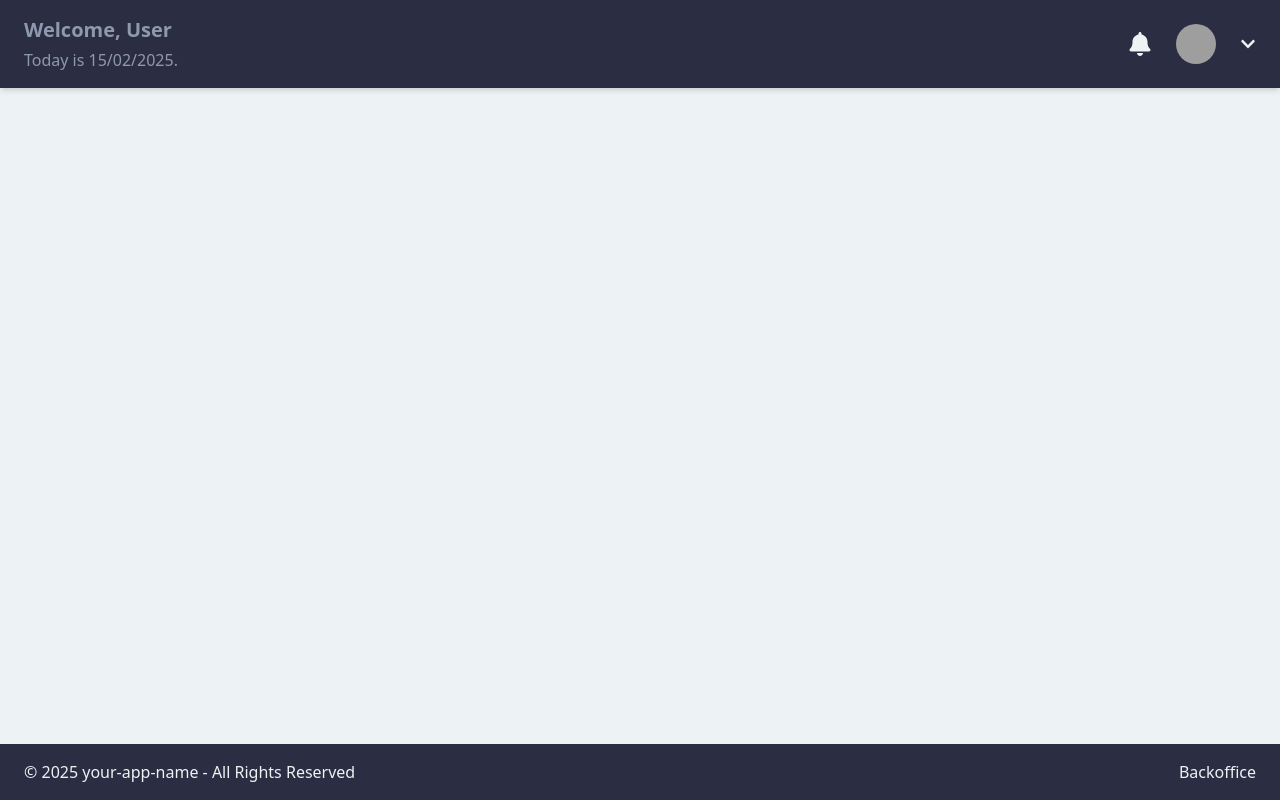
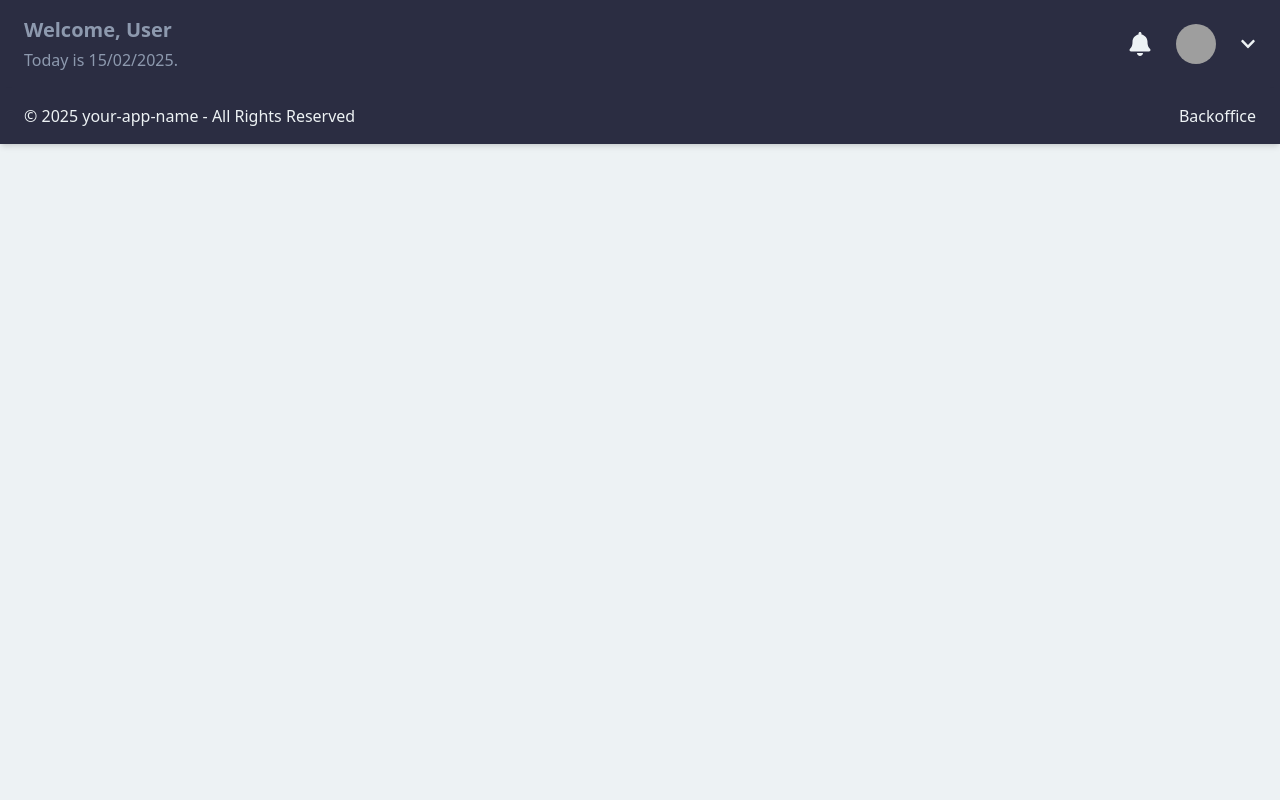
Before and after one commit to FabioMusi04/Typescript-React-StarterKit, a React (Vite) app: page / in a window 1280 px wide. Built offline with nearby package versions, Linux system fonts and the light colour scheme; no server answers; grey boxes are pictures that could not be loaded.

Commit message:
refactor: simplify Footer component and clean up unused state in Account page

```diff
--- a/src/components/Footer.tsx
+++ b/src/components/Footer.tsx
@@ -3,7 +3,7 @@ import { Link } from 'react-router-dom';
 
 const Footer: React.FC = () => {
   return (
-    <footer className="fixed bottom-0 w-full bg-secondary shadow-md px-6 py-4 flex justify-between items-center">
+    <footer className="bottom-0 w-full bg-secondary shadow-md px-6 py-4 flex justify-between items-center">
       <div className="text-primary">
         &copy; {new Date().getFullYear()} {import.meta.env.VITE_APP_NAME} - All Rights Reserved
       </div>
--- a/src/pages/Account.tsx
+++ b/src/pages/Account.tsx
@@ -1,6 +1,5 @@
 import { useEffect, useState } from "react";
 import { IAlertProps, AlertTypeEnum } from "../../ts/types";
-import { useNavigate } from "react-router-dom";
 import Footer from "../components/Footer";
 import Alert from "../components/Alert";
 import Navbar from "../components/Navbar";
@@ -32,14 +31,7 @@ const Account = () => {
     profilePicture: "",
   });
 
-  const [password, setPassword] = useState({
-    currentPassword: "",
-    newPassword: "",
-  });
-
   const [isEditMode, setIsEditMode] = useState(false);
-
-  const navigate = useNavigate();
 
   useEffect(() => {
     const fetchData = async () => {
```
